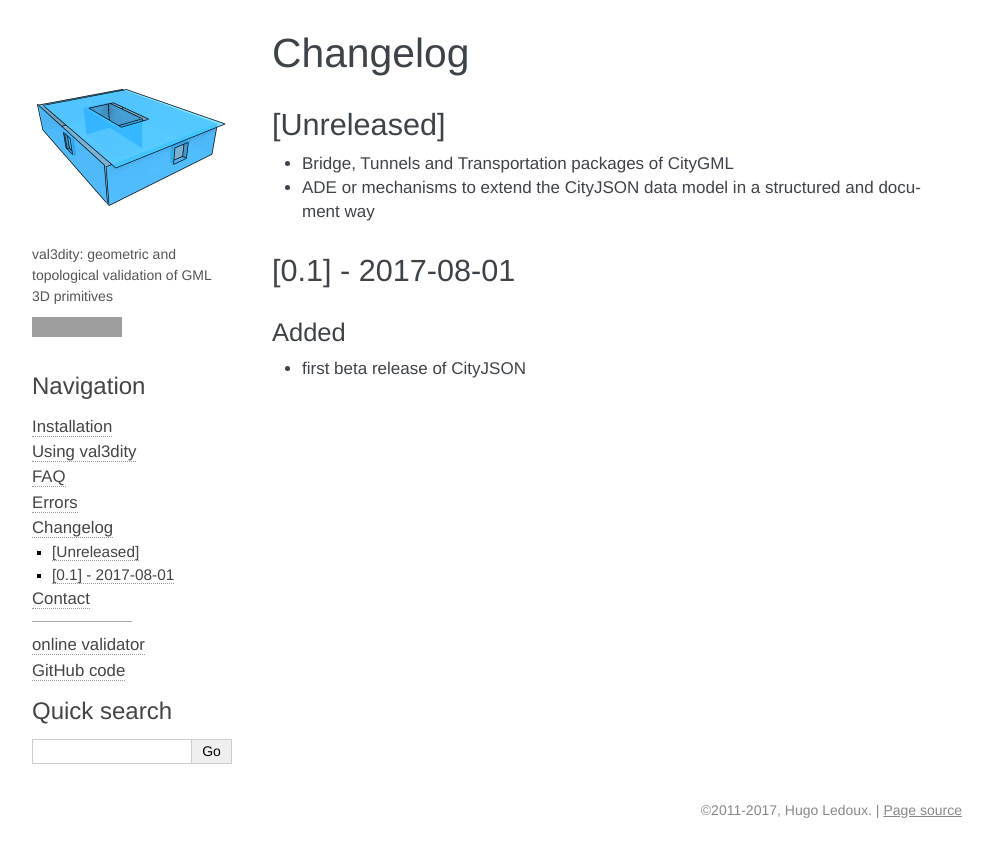
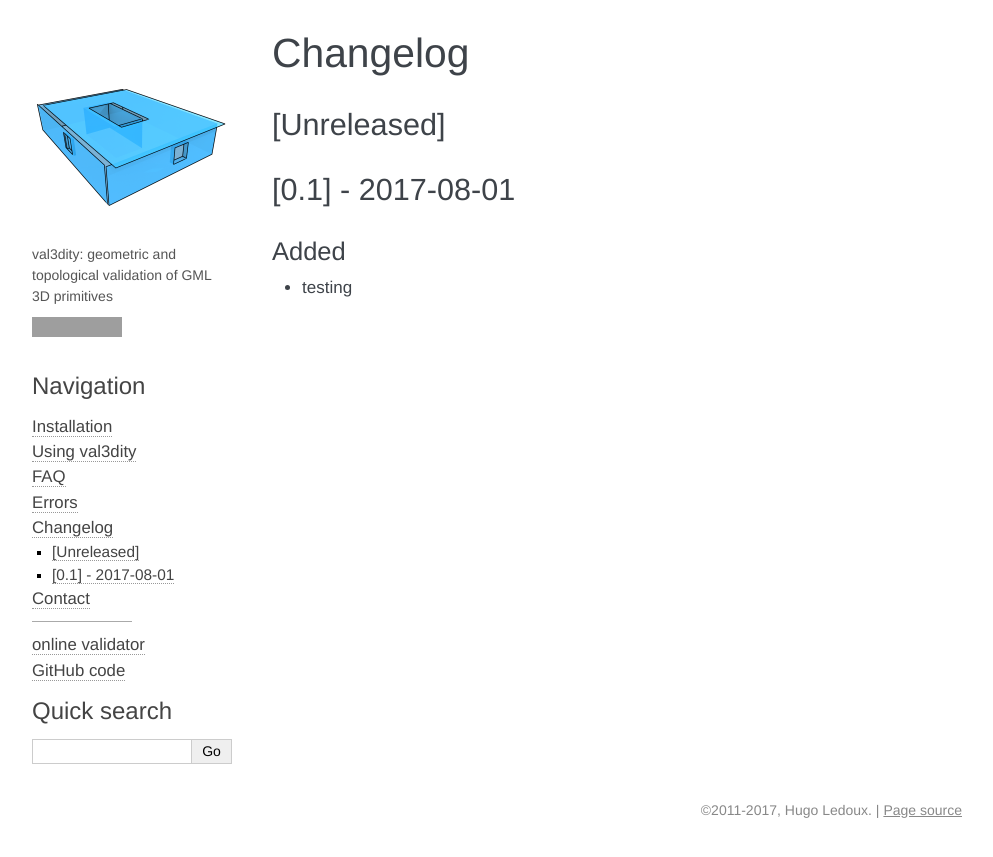
Before and after one commit to tudelft3d/val3dity, a Sphinx documentation site: the page built from docs/changelog.rst, in a window 1280 px wide. Shown: the top 857 px of the page, without its empty margins (148-1141 px from the left). Built offline with Sphinx 7.4.7, drawn with Linux system fonts in a browser that asks for light colours; grey boxes are pictures that could not be loaded.

Commit message:
changelog

```diff
--- a/docs/changelog.rst
+++ b/docs/changelog.rst
@@ -6,12 +6,10 @@ Changelog
 [Unreleased]
 ------------
 
-- Bridge, Tunnels and Transportation packages of CityGML
-- ADE or mechanisms to extend the CityJSON data model in a structured and document way
 
 
 [0.1] - 2017-08-01
 ------------------
 Added
 *****
-- first beta release of CityJSON
+- testing
```
